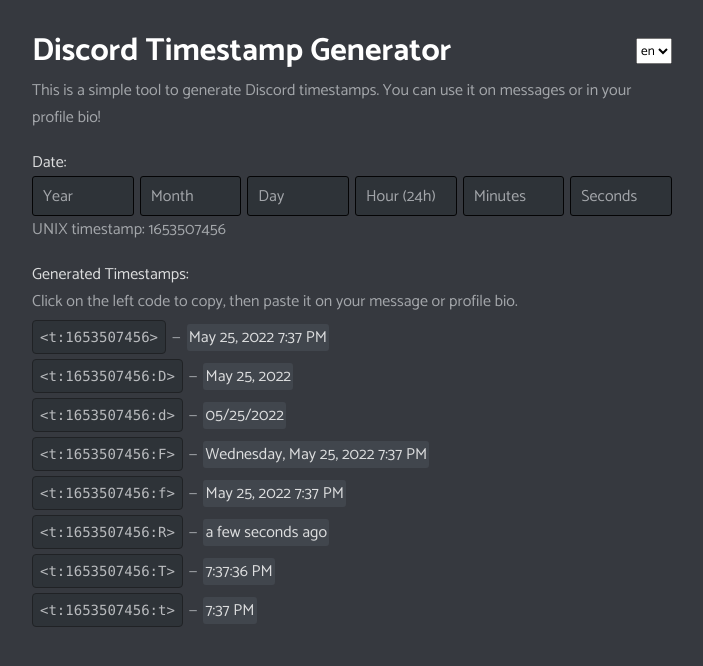
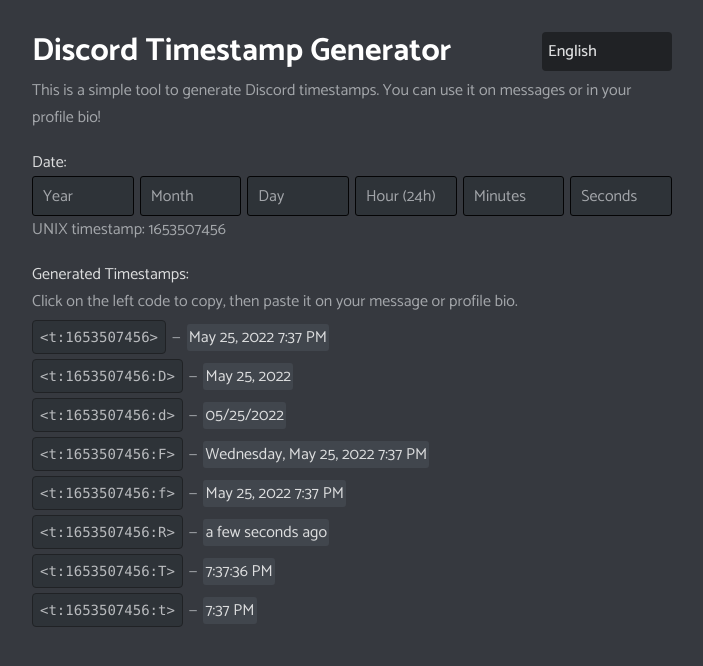
Before and after one commit to n0ky4/discord-timestamp-generator, a React (Create React App) app: page / in a window 1280 px wide. Shown: the top 666 px of the page, without its empty margins (288-991 px from the left). Built offline with nearby package versions, Linux system fonts and the light colour scheme.

Commit message:
Update language selector

```diff
--- a/src/components/LanguageSelect/index.jsx
+++ b/src/components/LanguageSelect/index.jsx
@@ -1,18 +1,91 @@
+import { useEffect, useRef, useState } from 'react'
 import styled from 'styled-components'
-import i18n from 'i18next'
+import i18n from './../../i18n'
 
-const SelectStyle = styled.select``
+const SelectStyle = styled.div`
+    position: relative;
+    background: ${(props) => props.theme.colors.background_tertiary};
+    border-color: ${(props) => props.theme.colors.background_tertiary};
+    color: ${(props) => props.theme.colors.text_normal};
+    cursor: pointer;
+    align-items: center;
+    border-radius: 4px;
+    font-weight: 500;
+    padding: 6px;
+    width: 130px;
+`
+
+const SelectOptions = styled.div`
+    display: ${(props) => (props.open ? 'auto' : 'none')};
+
+    position: absolute;
+    border: 1px solid;
+    border-color: ${(props) => props.theme.colors.background_tertiary};
+    color: ${(props) => props.theme.colors.text_normal};
+    cursor: pointer;
+    align-items: center;
+    border-radius: 4px;
+    font-weight: 500;
+    top: 110%;
+    left: 0;
+
+    & div {
+        padding: 6px;
+        width: 130px;
+        background: ${(props) => props.theme.colors.background_secondary};
+        &:nth-child(2n) {
+            background: ${(props) => props.theme.colors.background_tertiary};
+        }
+    }
+`
 
 export default function LanguageSelect(props) {
-    const availableLanguages = i18n.languages
+    const [isOpen, setIsOpen] = useState(false)
+    const selectRef = useRef(null)
+
+    const currentLanguage = i18n.language
+    const availableLanguages = {
+        en: 'English',
+        'pt-BR': 'Português',
+    }
+
+    function handleLanguageChange(e) {
+        i18n.changeLanguage(e.target.getAttribute('data-language'))
+    }
+
+    function handleClickOutside(e) {
+        if (selectRef.current.contains(e.target)) {
+            return
+        }
+        setIsOpen(false)
+    }
+
+    useEffect(() => {
+        document.addEventListener('click', handleClickOutside)
+        return () => {
+            document.removeEventListener('click', handleClickOutside)
+        }
+    })
 
     return (
-        <SelectStyle {...props}>
-            {availableLanguages.map((lang) => (
-                <option key={lang} value={lang} onClick={i18n.changeLanguage(lang)}>
-                    {lang}
-                </option>
-            ))}
+        <SelectStyle {...props} onClick={() => setIsOpen(!isOpen)} ref={selectRef}>
+            {availableLanguages[currentLanguage]}
+            <SelectOptions open={isOpen}>
+                <div
+                    key={currentLanguage}
+                    data-language={currentLanguage}
+                    onClick={handleLanguageChange}
+                >
+                    {availableLanguages[currentLanguage]}
+                </div>
+                {Object.keys(availableLanguages)
+                    .filter((x) => x !== currentLanguage)
+                    .map((language) => (
+                        <div key={language} data-language={language} onClick={handleLanguageChange}>
+                            {availableLanguages[language]}
+                        </div>
+                    ))}
+            </SelectOptions>
         </SelectStyle>
     )
 }
```
